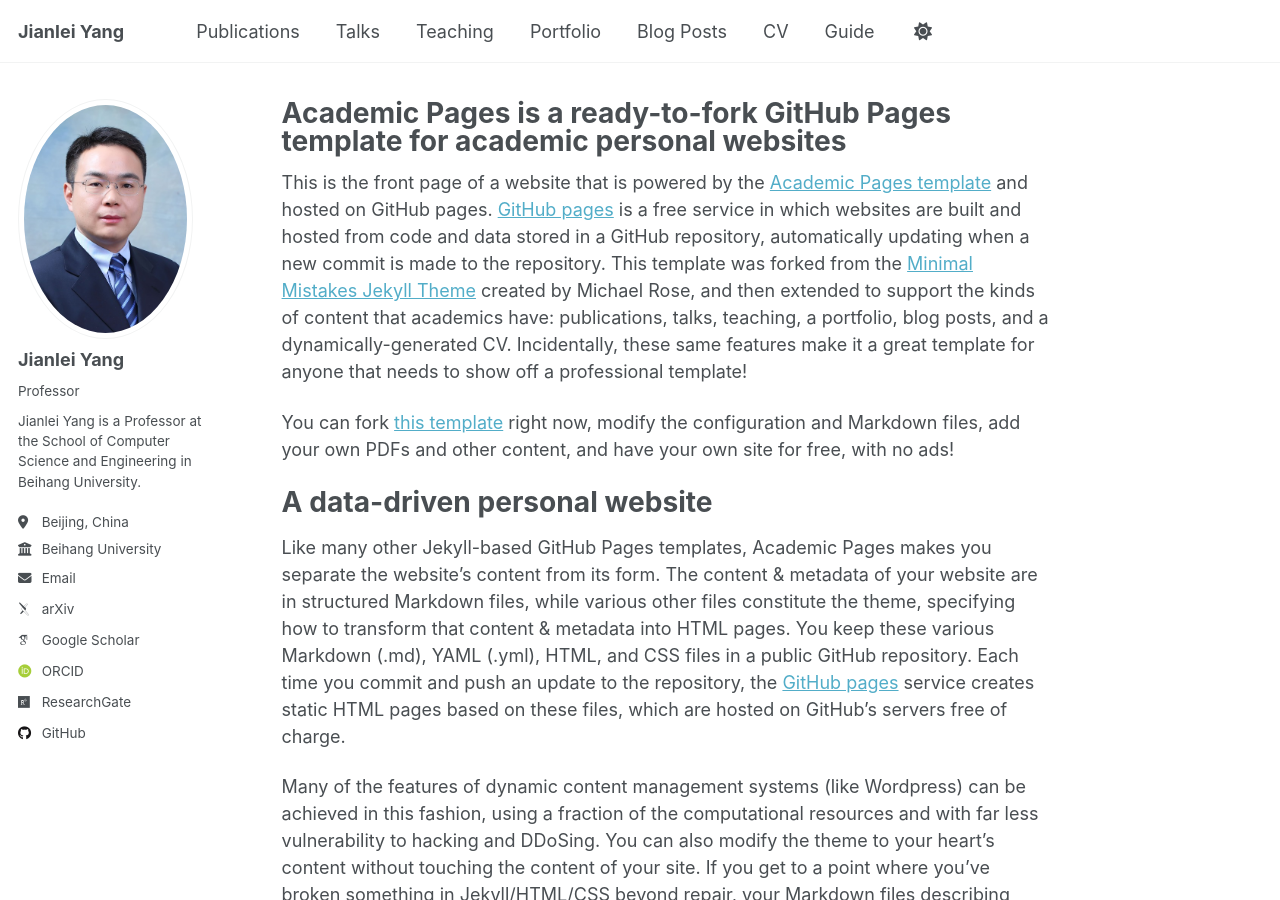
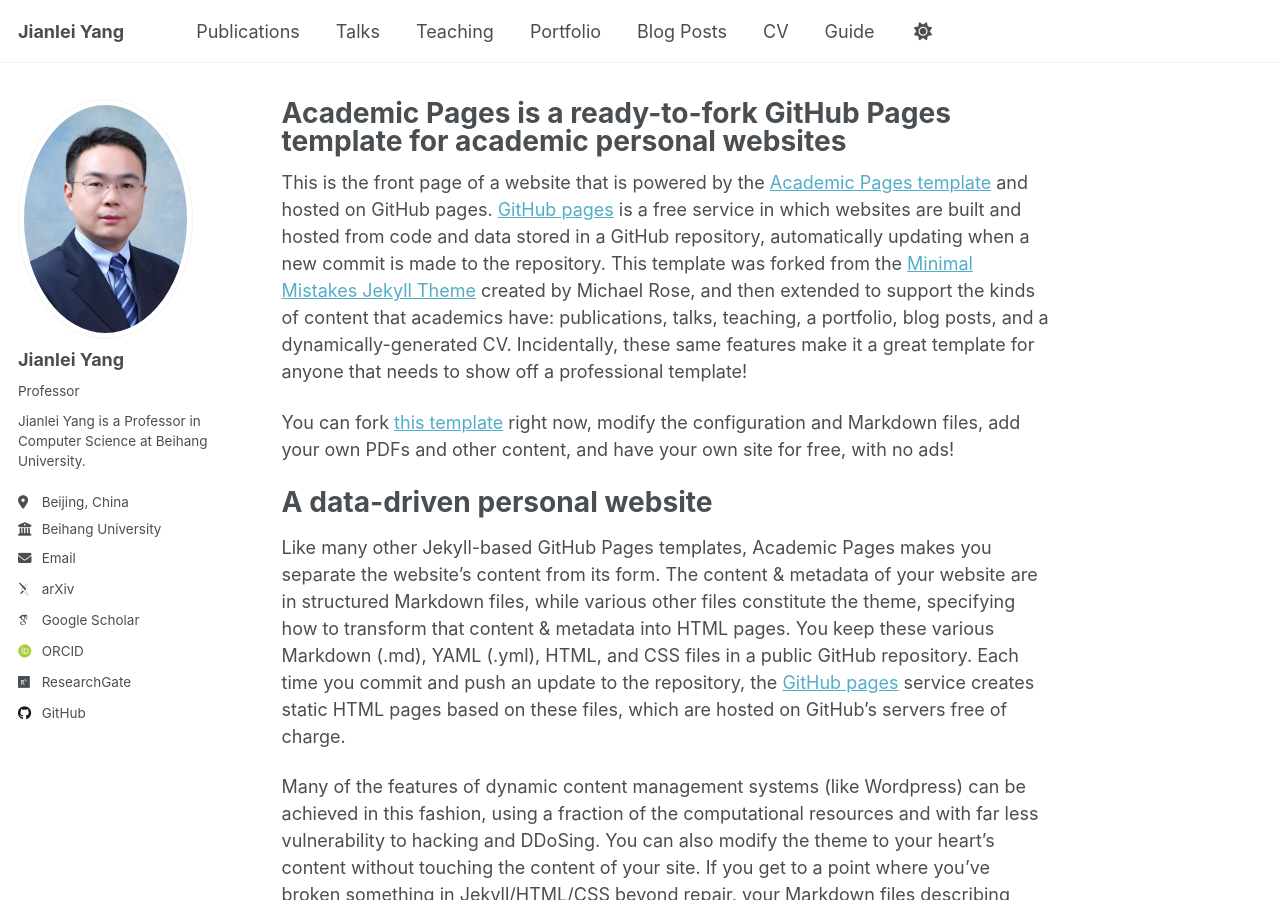
Before and after one commit to dogrush/dogrush.github.io, a Jekyll site: the page built from _pages/about.md, in a window 1280 px wide and 900 px high. Built offline with Jekyll 4.4.1, drawn with Linux system fonts in a browser that asks for light colours; some web fonts are replaced; a script that is not in the unit is left out.

Commit message:
Update _config.yml

```diff
--- a/_config.yml
+++ b/_config.yml
@@ -26,7 +26,7 @@ author:
   avatar           : "profile.jpg"
   name             : "Jianlei Yang"
   pronouns         : "Professor"
-  bio              : "Jianlei Yang is a Professor at the School of Computer Science and Engineering in Beihang University."
+  bio              : "Jianlei Yang is a Professor in Computer Science at Beihang University."
   location         : "Beijing, China"
   employer         : "Beihang University"
   uri              : # URL
```
